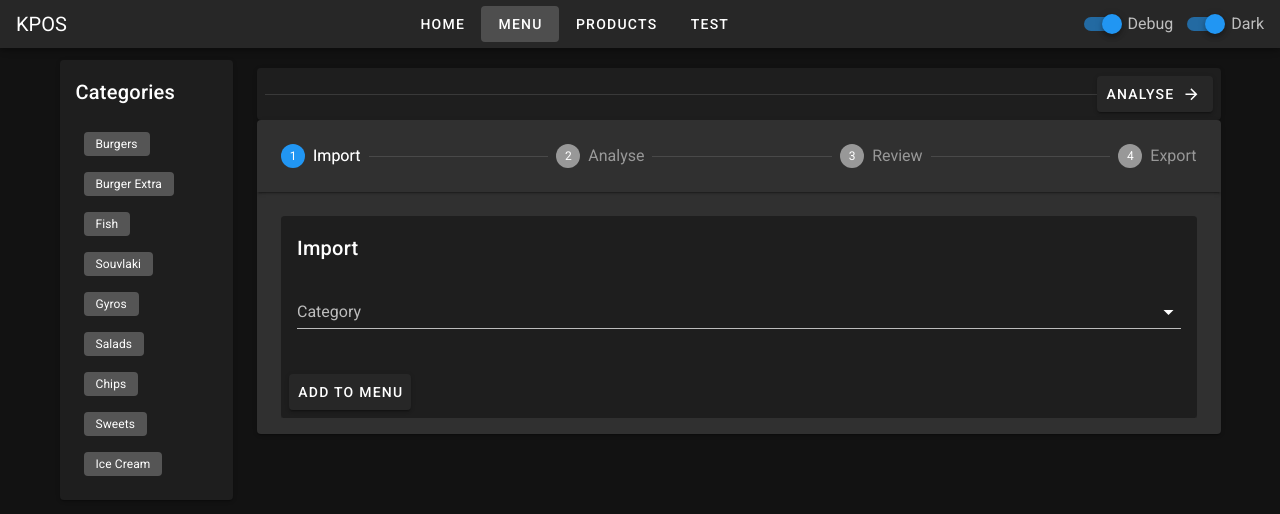
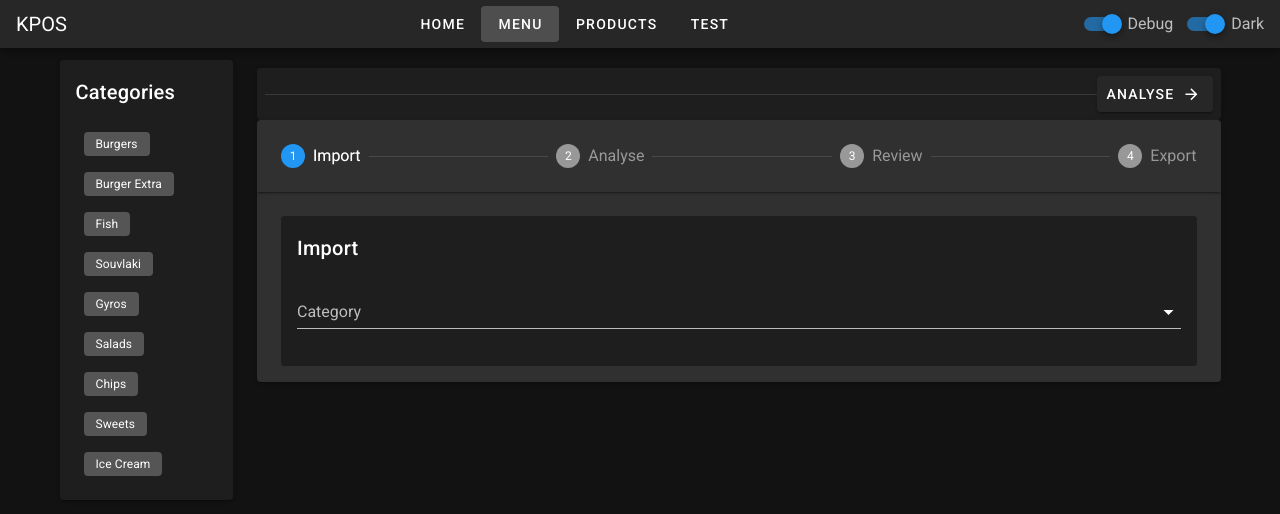
Before and after one commit to preginald/kpos, a Vue app: page /menu in a window 1280 px wide. Shown: the top 514 px of the page. Built offline with nearby package versions, Linux system fonts and the light colour scheme.

Commit message:
remove button to add array of product input

```diff
--- a/src/components/Stepper/Step1.vue
+++ b/src/components/Stepper/Step1.vue
@@ -35,9 +35,6 @@
         </v-col>
       </v-row>
     </v-card-text>
-    <v-card-actions>
-      <v-btn @click="prepareProducts">Add to menu</v-btn>
-    </v-card-actions>
     <MenuTable />
   </v-card>
 </template>
```
